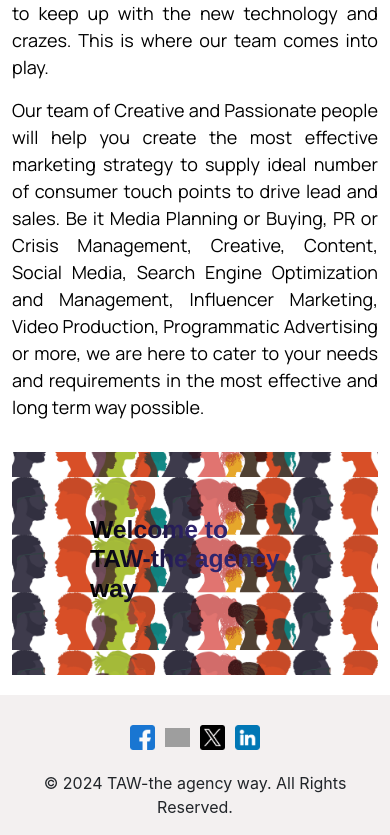
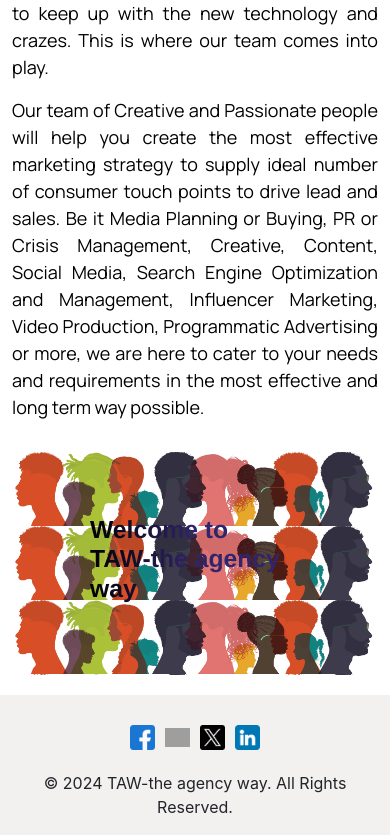
Before and after one commit to VishK98/Squash-Global, a React (Create React App) app: page /about-us in a window 390 px wide. Shown: the part 2914-3749 px from the top of the page. Built offline with nearby package versions, Linux system fonts and the light colour scheme; grey boxes are pictures that could not be loaded; a web font is replaced by a local one.

Commit message:
Image Fixed

```diff
--- a/src/components/AboutUs/AboutUs.css
+++ b/src/components/AboutUs/AboutUs.css
@@ -53,7 +53,13 @@
     background-image: url(../../assets/images/About\ Us\ Page\ Bottom\ Banner.png);
     background-size: 78%;
     padding: 15px 30px;
-    background-position: center;
+    background-position-x: center;
+}
+
+@media screen and (max-width: 768px) {
+    .phi-bottom-banner {
+        background-size: 100% !important;
+    }
 }
 
 
```
